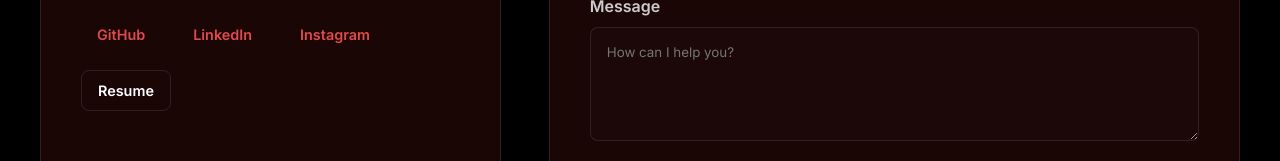
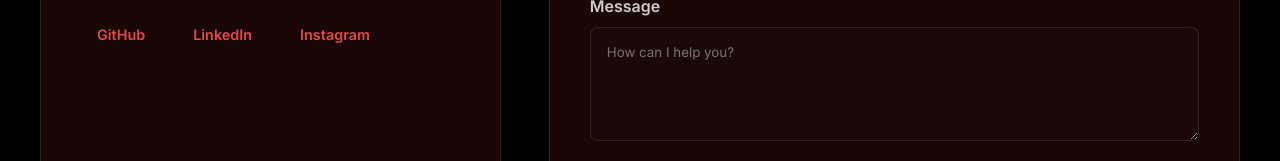
Before and after one commit to daksh043/daksh-khandagale-portfolio, a plain HTML site: page index.html in a window 1280 px wide. Shown: the part 4850-5011 px from the top of the page. Drawn offline with Linux system fonts and the light colour scheme.

Commit message:
Remove resume from website

```diff
--- a/index.html
+++ b/index.html
@@ -171,7 +171,6 @@
                             <a href="https://github.com/daksh043" target="_blank" class="btn btn-small">GitHub</a>
                             <a href="https://www.linkedin.com/in/daksh-khandagale-2035a5431?utm_source=share_via&utm_content=profile&utm_medium=member_ios" target="_blank" class="btn btn-small">LinkedIn</a>
                             <a href="https://www.instagram.com/real__dakshh?stkn=MWM2cGY5dDlmdGllZg==" target="_blank" class="btn btn-small">Instagram</a>
-                            <a href="resume.pdf" target="_blank" class="btn btn-small btn-outline">Resume</a>
                         </div>
                     </div>
 
```
Also changed, not shown: 1 other file.
